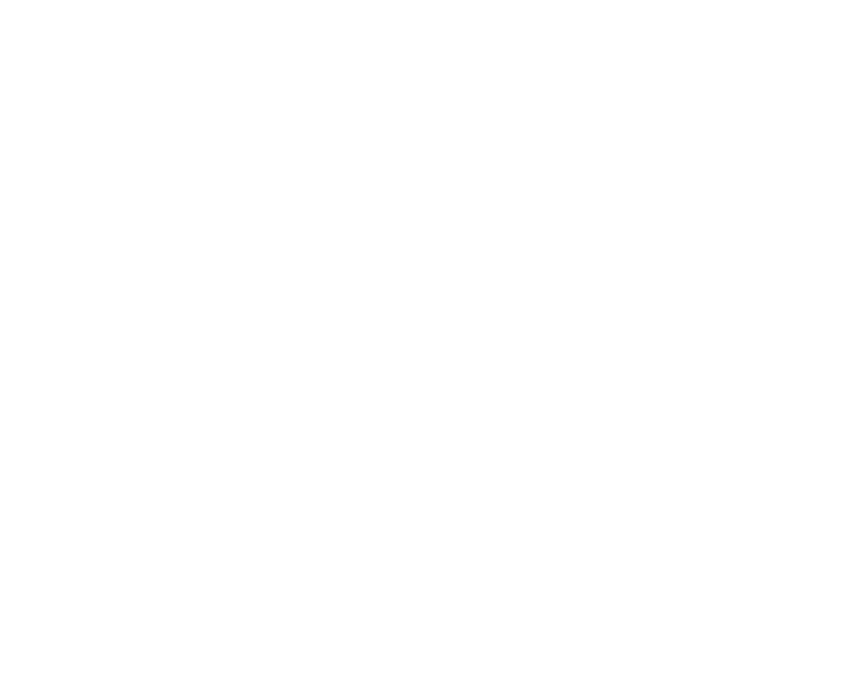
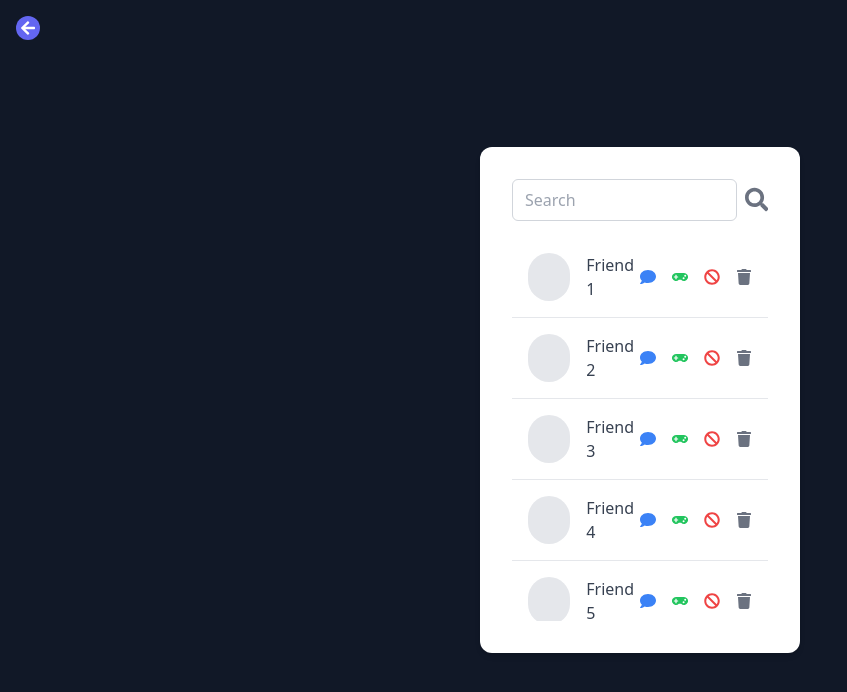
Before and after one commit to zackarydevove/transcendence, a React (Create React App) app in the folder client/: page /friends in a window 1280 px wide. Before the commit this address had no page. Shown: the top 692 px of the page, without its empty margins (0-847 px from the left). Built offline with nearby package versions, Linux system fonts and the light colour scheme.

Commit message:
add friend page and create backbutton component

```diff
--- a/client/src/App.tsx
+++ b/client/src/App.tsx
@@ -4,6 +4,7 @@
 import Signup from './pages/Signup';
 import Home from './pages/Home';
 import Profile from './pages/Profile';
+import Friends from './pages/Friends';
 
 function App() {
   return (
@@ -13,6 +14,7 @@
         <Route path='/login' element={<Login />}/>
         <Route path='/signup' element={<Signup />}/>
         <Route path='/profile' element={<Profile />}/>
+        <Route path='/friends' element={<Friends />}/>
       </Routes>
     </Router>
   );
--- /dev/null
+++ b/client/src/components/BackButton.tsx
@@ -0,0 +1,20 @@
+import React from 'react'
+import { FaArrowLeft } from 'react-icons/fa';
+import { useNavigate } from 'react-router-dom';
+
+function BackButton() {
+  const navigate = useNavigate();
+
+  return (
+    <div>
+        <button
+          className='absolute top-4 left-4 bg-indigo-500 text-white rounded-full p-1 hover:bg-white hover:text-indigo-500 transition'
+          onClick={() => navigate(-1)}
+        >
+          <FaArrowLeft/>
+        </button>
+    </div>
+  )
+}
+
+export default BackButton
--- a/client/src/pages/Friends.tsx
+++ b/client/src/pages/Friends.tsx
@@ -1,11 +1,71 @@
-import React from 'react'
+import React, { useState } from 'react';
+import { FaComment, FaBan, FaTrash, FaGamepad, FaSearch } from 'react-icons/fa';
+import BackButton from '../components/BackButton';
 
-function Friends() {
+interface Friend {
+  username: string;
+  profilePicture: string; // url to profile picture
+}
+
+const Friends: React.FC = () => {
+  const [search, setSearch] = useState<string>('');
+  const friends: Friend[] = [
+    { username: 'Friend 1', profilePicture: '' }, // Mock data
+    { username: 'Friend 2', profilePicture: '' },
+    { username: 'Friend 3', profilePicture: '' },
+    { username: 'Friend 4', profilePicture: '' },
+    { username: 'Friend 5', profilePicture: '' },
+    { username: 'Friend 6', profilePicture: '' },
+    { username: 'Friend 7', profilePicture: '' },
+    { username: 'Friend 8', profilePicture: '' },
+    { username: 'Friend 9', profilePicture: '' },
+    { username: 'Friend 10', profilePicture: '' },
+  ];
+
+  const handleSearchChange = (event: React.ChangeEvent<HTMLInputElement>) => {
+    setSearch(event.target.value);
+  }
+
   return (
-    <div>
+    <div className='relative flex items-center justify-center h-screen w-screen bg-gray-900'>
+
+        <BackButton />
+
+      <div className='flex flex-col items-center bg-white rounded-xl shadow-md p-4 md:p-8 md:w-1/2 lg:w-1/3 xl:w-1/4'>
+        {/* Search Bar */}
+        <div className='flex items-center mb-4 w-full'>
+          <input
+            className='w-full px-3 py-2 border border-gray-300 rounded-md mr-2 focus:outline-none focus:border-indigo-500'
+            type='text'
+            placeholder='Search'
+            value={search}
+            onChange={handleSearchChange}
+          />
+          <FaSearch className='text-gray-500 max-sm:hidden' size='1.7em' />
+        </div>
+        {/* Friends List */}
+        <div className='w-full h-96 overflow-y-auto'>
+          {friends.map((friend, index) => (
+            <div key={index} className='flex items-center justify-between p-4 border-b border-gray-200'>
+              {/* Profile Picture and Username */}
+              <div className='flex items-center'>
+                <div className='h-12 w-12 bg-gray-200 rounded-full mr-4' />
+                <p className='text-gray-700'>{friend.username}</p>
+              </div>
+              {/* Actions */}
+              <div className='flex items-center gap-4 max-sm:hidden'>
+                <FaComment className='text-blue-500 cursor-pointer' />
+                <FaGamepad className='text-green-500 cursor-pointer' />
+                <FaBan className='text-red-500 cursor-pointer' />
+                <FaTrash className='text-gray-500 cursor-pointer' />
+              </div>
+            </div>
+          ))}
+        </div>
+      </div>
 
     </div>
   )
 }
 
-export default Friends
+export default Friends;
--- a/client/src/pages/Profile.tsx
+++ b/client/src/pages/Profile.tsx
@@ -1,11 +1,10 @@
 import React, { useState, ChangeEvent } from 'react';
-import { FaArrowLeft, FaUser, FaLock, FaTrophy } from 'react-icons/fa';
-import { useNavigate } from 'react-router-dom';
+import {FaLock, FaTrophy } from 'react-icons/fa';
+import BackButton from '../components/BackButton';
 
 const Profile: React.FC = () => {
   const [username, setUsername] = useState<string>('John Doe');
   const games: string[] = ['Game 1', 'Game 2', 'Game 3']; // Mock data
-  const navigate = useNavigate();
 
   const handleUsernameChange = (event: ChangeEvent<HTMLInputElement>) => {
     setUsername(event.target.value);
@@ -15,12 +14,7 @@
     <div className='relative flex items-center justify-center h-screen w-screen bg-gray-900'>
 
         {/* Back Button */}
-        <button
-          className='absolute top-4 left-4 bg-indigo-500 text-white rounded-full p-1 hover:bg-white hover:text-indigo-500 transition'
-          onClick={() => navigate(-1)}
-        >
-          <FaArrowLeft/>
-        </button>
+        <BackButton />
 
         <div className='flex gap-3'>
             {/* Left */}
```
